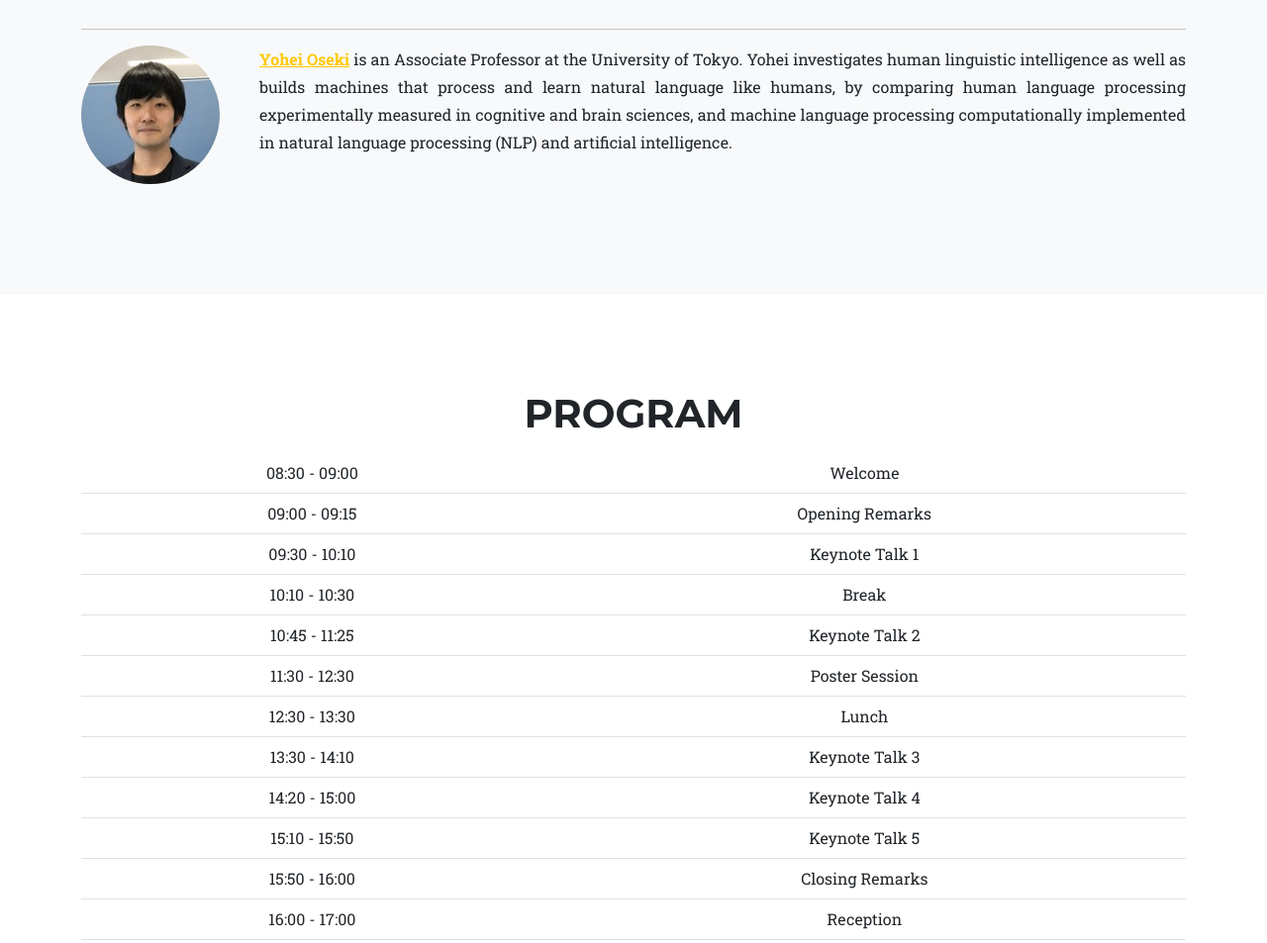
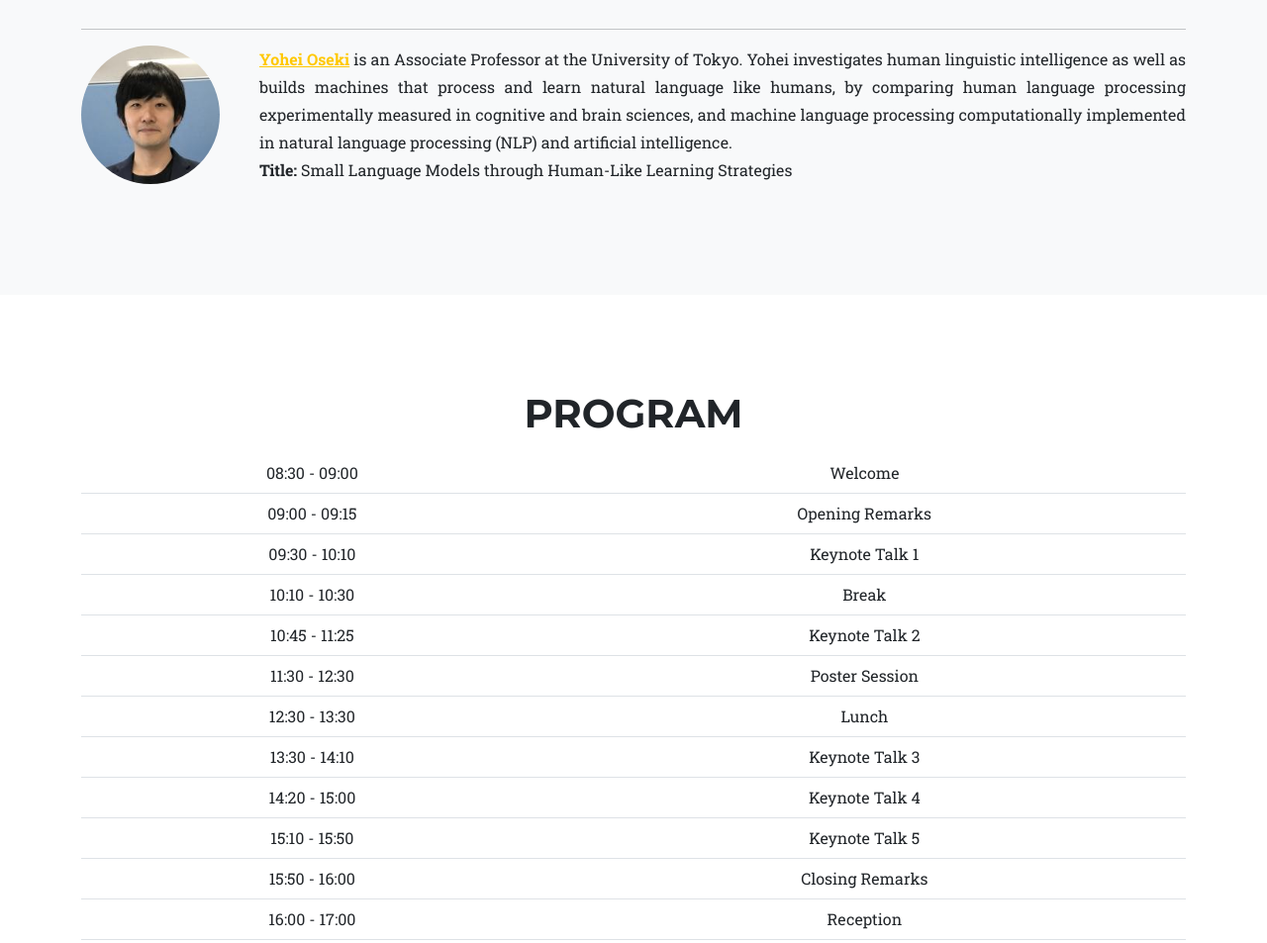
Before and after one commit to cphNLP/CPH_NLP_2025, a website: page index.html in a window 1280 px wide. Shown: the part 2256-3209 px from the top of the page at 99% size. Drawn offline with nearby package versions, Linux system fonts and the light colour scheme.

Commit message:
Update index.html

```diff
--- a/index.html
+++ b/index.html
@@ -143,7 +143,11 @@
                     linguistic intelligence as well as builds machines that process and learn natural language like
                     humans, by comparing human language processing experimentally measured in cognitive and brain
                     sciences, and machine language processing computationally implemented in natural language processing
-                    (NLP) and artificial intelligence.</p>
+                    (NLP) and artificial intelligence.
+                <br/>
+		    <b>Title:</b> Small Language Models through Human-Like Learning Strategies
+
+                </p>
             </div>
         </div>
 
```
